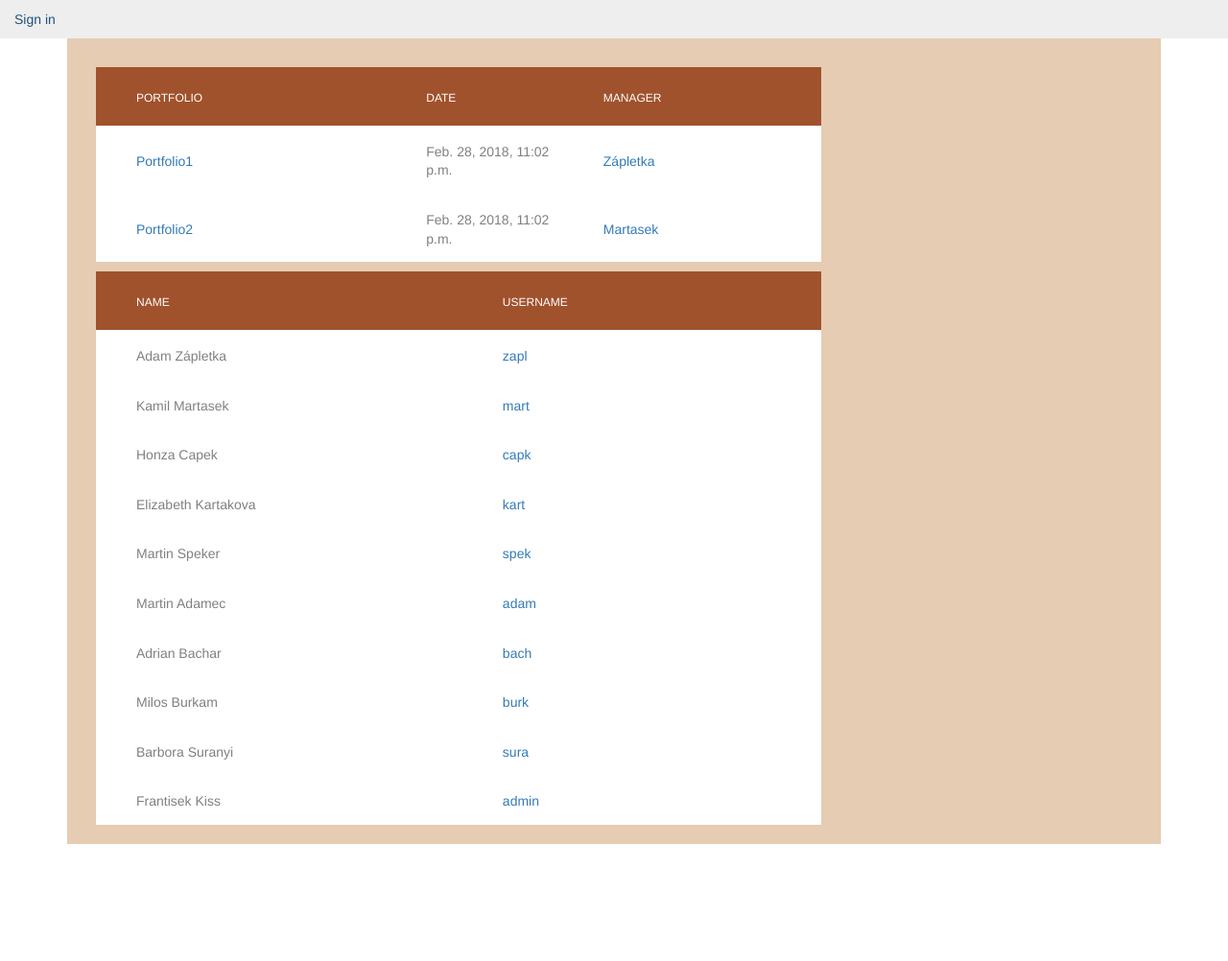
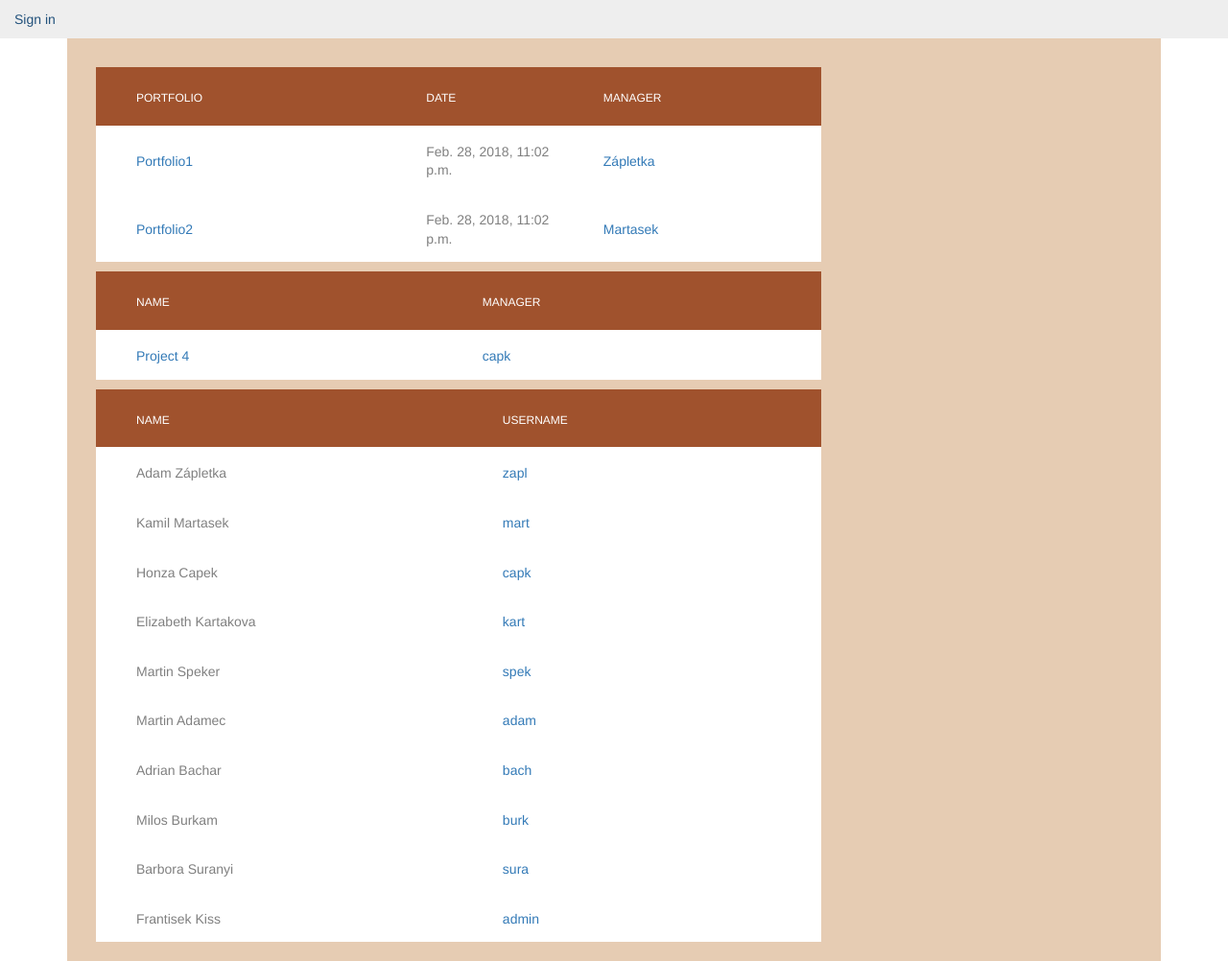
Before and after one commit to Arinniti/diplomka, a Django app: page /dp/ in a window 1280 px wide. Shown: the whole page at 96% size. Before the commit the page ends 880 px from the top, so only its background shows below. Run offline with Django 3.2, Linux system fonts and the light colour scheme; data comes from the database, SQL or seed files in the repository; some libraries are stand-ins or nearby versions.

Commit message:
initial commit

```diff
--- a/dp/models.py
+++ b/dp/models.py
@@ -16,27 +16,54 @@ class Employee(models.Model):
     def __str__(self):
         return self.user.username
 
+
+
+
 class Portfolio(models.Model):
     portfolio_name = models.CharField(max_length=200)
     pub_date = models.DateTimeField('date published')
     portfolio_manager = models.ForeignKey(Employee, on_delete=models.SET_NULL, null=True)
+    budget = models.DecimalField(max_digits=10, decimal_places=9, null=True)
+    used_budget = models.DecimalField(max_digits=10, decimal_places=9, default=0)
     def __str__(self):
         return self.portfolio_name
 
 
 class Project(models.Model):
-    portfolio = models.ForeignKey(Portfolio, on_delete=models.SET_NULL, null=True)
+    portfolio = models.ForeignKey(Portfolio, on_delete=models.SET_NULL, null=True, blank=True)
     project_name = models.TextField()
-    popis = models.CharField(max_length=200)
+    description = models.CharField(max_length=200)
+    budget = models.DecimalField(max_digits=10, decimal_places=9, null=True, blank=True)
+    used_budget = models.DecimalField(max_digits=10, decimal_places=9, default=0)
     pub_date = models.DateTimeField('date published')
+    deadline = models.DateTimeField('date of deadline', null=True, blank=True)
 
+
+    PRIORITY_VALUES = (
+        ('0.75', 'High '),
+        ('0.50', 'Normal'),
+        ('0.25', 'Low'),
+    )
+
+    urgency = models.CharField(max_length=4, choices=PRIORITY_VALUES, null=True)
+    importance = models.CharField(max_length=4, choices=PRIORITY_VALUES, null=True)
 
     RISK_VALUES = (
         ('0.25', 'Small'),
         ('0.50', 'Medium'),
         ('0.75', 'Large'),
     )
-    risk = models.CharField(max_length=4, choices=RISK_VALUES)
+    risk = models.CharField(max_length=4, choices=RISK_VALUES, null=True)
+
+    STATE_VALUES = (
+        ('1', 'Planned'),
+        ('2', 'Ongoing'),
+        ('3', 'Finished'),
+        ('4', 'Interrupted'),
+        ('5', 'Stopped')
+    )
+
+    state = models.CharField(max_length=1, choices=STATE_VALUES, null=True)
     project_manager = models.ForeignKey(Employee, on_delete=models.SET_NULL, null=True)
     def __str__(self):
         return self.project_name
@@ -72,3 +99,27 @@ class MemberAbility(models.Model):
      )
     def __str__(self):
         return self.member.user.last_name
+
+class Task(models.Model):
+    in_project= models.ForeignKey(Project, on_delete=models.CASCADE)
+    name = models.CharField(max_length=50, null=True)
+    description = models.CharField(max_length=200, null=True)
+
+    STATE_VALUES = (
+        ('1', 'Planned'),
+        ('2', 'Ongoing'),
+        ('3', 'Finished'),
+        ('4', 'Interrupted')
+    )
+    state = models.CharField(max_length=1, choices=STATE_VALUES, null=True)
+
+class AssignedTask(models.Model):
+    assigned_to = models.ForeignKey(ProjectMember, on_delete=models.CASCADE)
+    task = models.ForeignKey(Task, on_delete=models.CASCADE)
+
+
+class Costumer(models.Model):
+    user = models.OneToOneField(User, on_delete=models.CASCADE)
+    project = models.ForeignKey(Project, on_delete=models.CASCADE)
+    def __str__(self):
+        return self.user.username
--- a/dp/urls.py
+++ b/dp/urls.py
@@ -8,11 +8,12 @@ app_name = 'dp'
 urlpatterns = [
     path('', views.IndexView.as_view(), name='index'),
     path('portfolio/<int:portfolio_id>', views.portfolio_detail, name='portfolio_detail'),
-    path('portfolio/<int:portfolio_id>/project/<int:project_id>', views.project_detail, name='project_detail'),
+    path('project/<int:project_id>', views.project_detail, name='project_detail'),
     path('employee/<int:employee_id>', views.employee_detail, name='employee_detail'),
     path('login', views.login_page, name='login_page'),
     path('logout', views.logout_handler, name='logout'),
     path(r'admin/', admin.site.urls, name='admin_panel'),
-    path('portfolio/<int:portfolio_id>/project/new',views.new_project_handler , name='new_project'),
+    path('portfolio/project/new',views.new_project_handler , name='new_project'),
+    path('portfolio/<int:portfolio_id>/project/new',views.new_port_project_handler , name='new_port_project'),
 
 ]
--- a/dp/views.py
+++ b/dp/views.py
@@ -6,6 +6,7 @@ from django.contrib.auth import authenticate, login, logout
 
 from .forms import LoginForm, NewProjectForm
 
+
 class IndexView(generic.ListView):
     # def get_queryset(self):
     #     """Return the last five published questions."""
@@ -13,15 +14,14 @@ class IndexView(generic.ListView):
     template_name = 'dp/index.html'
     context_object_name = 'latest_portfolio_list'
 
-
     def get_queryset(self):
-
         return Portfolio.objects.all()
 
-
     def get_context_data(self, **kwargs):
+        project_list = Project.objects.filter(portfolio_id__isnull=True)
         context = super(IndexView, self).get_context_data(**kwargs)
         context['employee_list'] = Employee.objects.all()
+        context['project_list'] = project_list
         return context
 
 
@@ -31,12 +31,11 @@ def portfolio_detail(request, portfolio_id):
                   {'portfolio': portfolio, 'error_message': "You didn't select a choice."})
 
 
-
 # response = "You're looking at the detail of Portfolio %s."
 # return HttpResponse(response % portfolio_id)
 
 
-def project_detail(request,portfolio_id, project_id):
+def project_detail(request, project_id):
     project = get_object_or_404(Project, pk=project_id)
     return render(request, 'dp/project_detail.html',
                   {'project': project, 'error_message': "You didn't select a choice."})
@@ -49,7 +48,6 @@ def employee_detail(request, employee_id):
 
 
 def login_page(request):
-
     if request.user.is_authenticated:
         return HttpResponseRedirect(reverse("dp:index"))
 
@@ -70,14 +68,15 @@ def login_page(request):
 
     return render(request, 'dp/authentication.html', {'form': form})
 
+
 def logout_handler(request):
     logout(request)
     return HttpResponseRedirect(reverse("dp:login_page"))
 
-def new_project_handler(request, portfolio_id):
-    portfolio = get_object_or_404(Portfolio, pk=portfolio_id)
-    if request.user.employee.id != portfolio.portfolio_manager_id and not request.user.is_superuser:
-        return redirect("dp:portfolio_detail", portfolio_id)
+
+def new_project_handler(request):
+    if not request.user.is_superuser:
+        return redirect(reverse('dp:index'))
 
     if request.method == 'POST':
         form = NewProjectForm(request.POST)
@@ -85,9 +84,28 @@ def new_project_handler(request, portfolio_id):
             name = form.cleaned_data['name']
             description = form.cleaned_data['description']
             risk = form.cleaned_data['name']
-            project = Project.objects.create(name, description, risk, portfolio_id)
+            project = Project.objects.create(name, description, risk)
             project.save()
-            #redirect
+            # redirect
     else:
         form = NewProjectForm()
-    return render(request, 'dp/new_project.html', {'form': form, 'portfolio_id' : portfolio_id})
+    return render(request, 'dp/new_project.html', {'form': form})
+
+
+def new_port_project_handler(request, portfolio_id):
+    portfolio = get_object_or_404(Portfolio, pk=portfolio_id)
+    if request.user.employee.id != portfolio.portfolio_manager_id and not request.user.is_superuser:
+           return redirect(reverse('dp:index'))
+
+    if request.method == 'POST':
+        form = NewProjectForm(request.POST)
+        if form.is_valid():
+            name = form.cleaned_data['name']
+            description = form.cleaned_data['description']
+            risk = form.cleaned_data['name']
+            project = Project.objects.create(name, description, risk)
+            project.save()
+            # redirect
+    else:
+        form = NewProjectForm()
+    return render(request, 'dp/new_project.html', {'form': form, "portfolio_id": portfolio_id})
--- a/templates/dp/employee_detail.html
+++ b/templates/dp/employee_detail.html
@@ -173,7 +173,7 @@
                                 {% for project in employee.project_set.all %}
                                     <tr class="row100">
                                         <td class="column100 column1" data-column="column1">
-                                            <a href="{% url 'dp:project_detail' project.portfolio.id project.id %}">{{ project.project_name }}</a>
+                                            <a href="{% url 'dp:project_detail' project.id %}">{{ project.project_name }}</a>
                                         </td>
                                         <td class="column100 column2" data-column="column2">
                                             {{ project.pub_date }}
@@ -206,7 +206,7 @@
                                 {% for projectmember in employee.projectmember_set.all %}
                                     <tr class="row100">
                                         <td class="column100 column1" data-column="column1">
-                                            <a href="{% url 'dp:project_detail' projectmember.project.portfolio.id projectmember.project_id %}">{{ projectmember.project.project_name }}</a>
+                                            <a href="{% url 'dp:project_detail' projectmember.project_id %}">{{ projectmember.project.project_name }}</a>
                                         </td>
                                         <td class="column100 column1" data-column="column1">
                                             {{ projectmember.position }}
--- a/templates/dp/index.html
+++ b/templates/dp/index.html
@@ -47,6 +47,36 @@
 
                     </table>
 
+                    {% for project_tmp in project_list %}
+                        {% if project_tmp.portfolio is Null %}
+                            <div class="table100 ver1 m-b-110">
+                            <table data-vertable="ver1">
+                                <thead>
+                                <tr class="row100 head">
+                                    <th class="column100 column1" data-column="column1">Name</th>
+                                    <th class="column100 column2" data-column="column2">Manager</th>
+
+                                </tr>
+                                </thead>
+                                <tbody>
+
+                                <ul>
+
+                                    <tr class="row100">
+                                        <td class="column100 column1" data-column="column1">
+                                            <a href="{% url 'dp:project_detail' project_tmp.id %}">{{ project_tmp.project_name }}</a>
+                                        </td>
+                                        <td class="column100 column2" data-column="column2">
+                                            <a href="{% url 'dp:employee_detail' project_tmp.project_manager.user.id %}">{{ project_tmp.project_manager.user.username }}</a>
+                                        </td>
+                                    </tr>
+
+                                </ul>
+                                </tbody>
+                            </table>
+                        {% endif %}
+                    {% endfor %}
+
                     <div class="table100 ver1 m-b-110">
                         <table data-vertable="ver1">
                             <thead>
--- a/templates/dp/portfolio_detail.html
+++ b/templates/dp/portfolio_detail.html
@@ -8,7 +8,7 @@
 
 {% load static %}
 
-<a href="{% url 'dp:new_project' portfolio.id %}">Create new project</a>
+<a href="{% url 'dp:new_port_project' portfolio.id %}">Create new project</a>
 
 <link rel="stylesheet" type="text/css" href="{% static 'dp/css/index.css' %}" />
 	<div class="limiter">
@@ -27,8 +27,7 @@
                                 {% for project in portfolio.project_set.all %}
                                    <tr class="row100">
                                     <td class="column100 column1" data-column="column1">
-                                        <!-- Tu pak ma byt jiny view -->
-                                    <a href="{% url 'dp:project_detail' portfolio.id project.id %}">{{ project.project_name }}</a>
+                                    <a href="{% url 'dp:project_detail' project.id %}">{{ project.project_name }}</a>
                                     </td>
                                     </td>
                                    </tr>
--- a/templates/dp/project_detail.html
+++ b/templates/dp/project_detail.html
@@ -49,7 +49,7 @@
                     </table>
                     <br>
                     <br>
-
+                {% if projectmember_set.all %}
                     Project team:
                    <table data-vertable="ver1">
                         <thead>
@@ -79,6 +79,7 @@
                         </tbody>
 
                     </table>
+                {% endif %}
 
 
                 </div>
```
Also changed, not shown: templates/dp/new_project.html (+13 -5 lines), db.sqlite3, dp/migrations/0022_auto_20180413_1329.py (added), dp/migrations/0023_auto_20180415_1914.py (added), dp/migrations/0024_auto_20180415_1916.py (added). Lines whose indentation alone changed are shown as unchanged.
